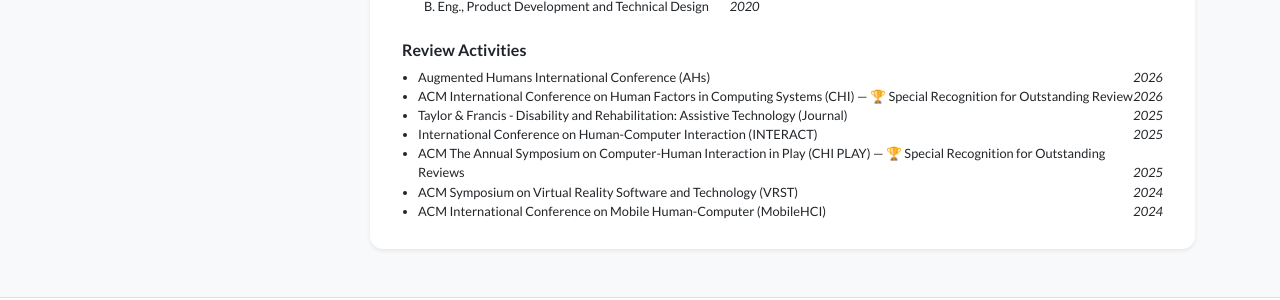
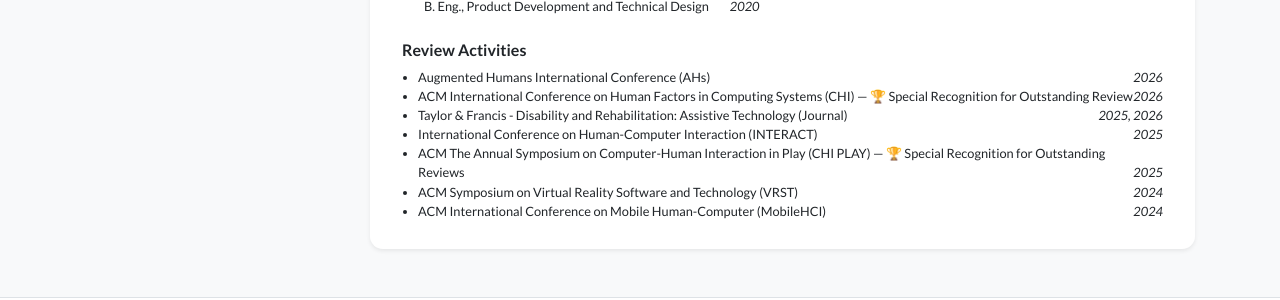
Before and after one commit to Stefan-Resch/stefan-resch.github.io, a Jekyll site: the page built from index.html, in a window 1280 px wide and 1145 px high. Shown: the part 780-1080 px from the top of the window. Built offline with Jekyll 4.4.1, drawn with Linux system fonts in a browser that asks for light colours; nearby versions of some CDN libraries; a style sheet for code colours, icons or effects is not loaded.

Commit message:
Update profile.yml

```diff
--- a/_data/profile.yml
+++ b/_data/profile.yml
@@ -63,7 +63,7 @@ review_activities:
 - name: "ACM International Conference on Human Factors in Computing Systems (CHI) — 🏆 Special Recognition for Outstanding Review"
   date: 2026
 - name: "Taylor & Francis - Disability and Rehabilitation: Assistive Technology (Journal)"
-  date: 2025
+  date: 2025, 2026
 - name: "International Conference on Human-Computer Interaction (INTERACT)"
   date: 2025
 - name: "ACM The Annual Symposium on Computer-Human Interaction in Play (CHI PLAY) — 🏆 Special Recognition for Outstanding Reviews"
```
